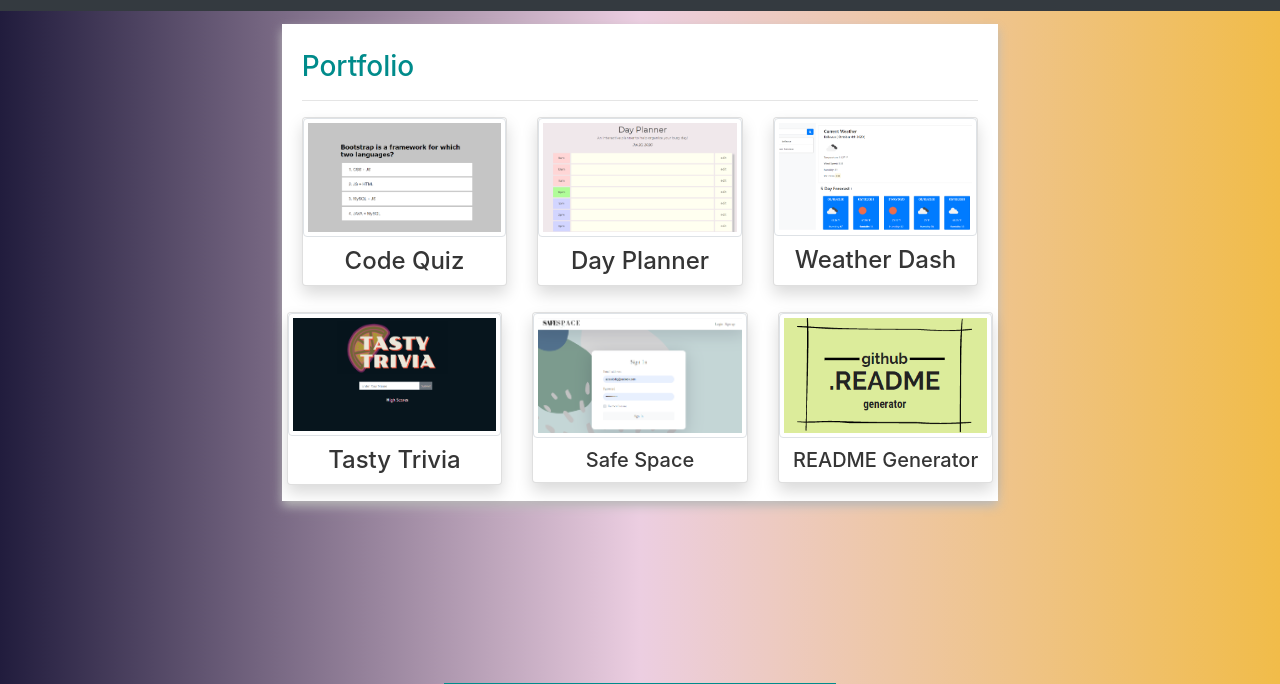
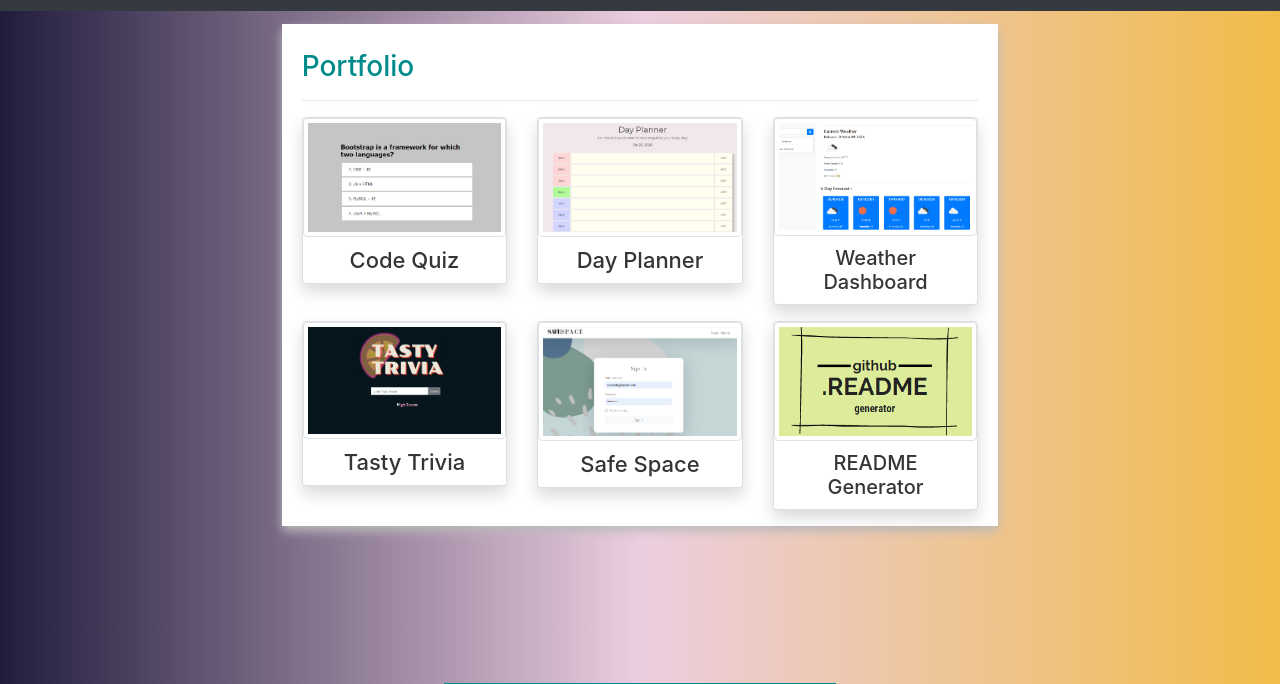
Before and after one commit to aiyasiddig/responsive-portfolio, a plain HTML site: page portfolio.html in a window 1280 px wide. Shown: the part 61-745 px from the top of the page. Drawn offline with nearby package versions, Linux system fonts and the light colour scheme.

Commit message:
updating

```diff
--- a/assets/css/style.css
+++ b/assets/css/style.css
@@ -32,6 +32,7 @@
     .portfolio {
         padding-left: 10px;
         padding-right: 10px;
+        margin-bottom: 100px;
     }
     p {
         margin-bottom: 0px;
@@ -119,3 +120,19 @@
     .aboutmee {
         font-size: 16px;
     }
+    h4 {
+        font-size: 22px;
+    }
+    .mb-3 {
+        max-width: 50%;
+    }
+    h6 {
+        font-size: 20px;
+    }
+
+    @media only screen and (max-width: 668px) {
+        h4, h6{
+            font-size: 18px;
+        }
+
+    }
--- a/portfolio.html
+++ b/portfolio.html
@@ -40,6 +40,7 @@
 
   <div class="col-sm-10 col-md-10 col-lg-7" style="margin:auto;padding: auto;">
     <div class="container portfolio">
+
       <div class="row" style="margin-top: 10px;">
         <div class="col-sm-12 col-md-12 col-lg-12">
           <div class="card-shadow">
@@ -144,7 +145,7 @@
                 <div class="card shadow portfolioInfo" data-toggle="modal" data-target="#weather">
                   <img src="weatherdashboard.PNG" alt="pj3" class="rounded img-thumbnail">
                   <div class="card-body">
-                    <h4 class="card-title text-center mb-0" style="color: rgb(53, 53, 53)" >Weather Dash</h4>
+                    <h6 class="card-title text-center mb-0" style="color: rgb(53, 53, 53)" >Weather Dashboard</h6>
                   </div>
                 </div>
 
@@ -152,7 +153,7 @@
                   <div class="modal-dialog" role="document">
                     <div class="modal-content">
                       <div class="modal-header">
-                        <h3 class="modal-title card-title" id="weatherLabel" style="color:darkcyan">Weather dashboard
+                        <h3 class="modal-title card-title" id="weatherLabel" style="color:darkcyan">Weather Dashboard
                         </h3>
                         <button type="button" class="close" data-dismiss="modal" aria-label="Close">
                           <span aria-hidden="true">&times;</span>
@@ -204,8 +205,6 @@
                   </div>
                 </div>
               </div>
-
-              <div class="row rowtwo" style ="margin-top: 10px;">
               <div class="col-sm-4 col-md-4 col-lg-4 mb-3 ttwo">
                 <div class="card shadow portfolioInfo" data-toggle="modal" data-target="#Brewery">
                   <img src="TastyTrivia.PNG" alt="pj4" class="rounded img-thumbnail">
@@ -260,7 +259,7 @@
                 <div class="card shadow portfolioInfo" data-toggle="modal" data-target="#eatdaburger">
                   <img src="./SafeSpace.png" alt="Safe Space" class="rounded img-thumbnail">
                   <div class="card-body">
-                    <h5 class="card-title text-center project mb-0" style="color:rgb(53, 53, 53)">Safe Space</h5>
+                    <h4 class="card-title text-center project mb-0" style="color:rgb(53, 53, 53)">Safe Space</h4>
                   </div>
                 </div>
 
@@ -269,7 +268,7 @@
                   <div class="modal-dialog" role="document">
                     <div class="modal-content">
                       <div class="modal-header">
-                        <h3 class="modal-title card-title" id="eatdaburgerLabel" style="color:darkcyan">Safe Space</h3>
+                        <h4 class="modal-title card-title" id="eatdaburgerLabel" style="color:darkcyan">Safe Space</h3>
                         <button type="button" class="close" data-dismiss="modal" aria-label="Close">
                           <span aria-hidden="true">&times;</span>
                         </button>
@@ -319,7 +318,7 @@
                 <div class="card shadow portfolioInfo" data-toggle="modal" data-target="#README">
                   <img src="README.png" alt="README" class="rounded img-thumbnail">
                   <div class="card-body">
-                    <h5 class="card-title project text-center mb-0" style="color: rgb(53, 53, 53)">README Generator</h5>
+                    <h6 class="card-title project text-center mb-0" style="color: rgb(53, 53, 53)">README Generator</h6>
                   </div>
                 </div>
 
@@ -328,8 +327,8 @@
                   <div class="modal-dialog" role="document">
                     <div class="modal-content">
                       <div class="modal-header">
-                        <h3 class="modal-title card-title" id="READMELabel" style="color: rgb(53, 53, 53)">README Generator
-                        </h3>
+                        <h4 class="modal-title card-title" id="READMELabel" style="color: rgb(53, 53, 53)">README Generator
+                        </h4>
                         <button type="button" class="close" data-dismiss="modal" aria-label="Close">
                           <span aria-hidden="true">&times;</span>
                         </button>
```
